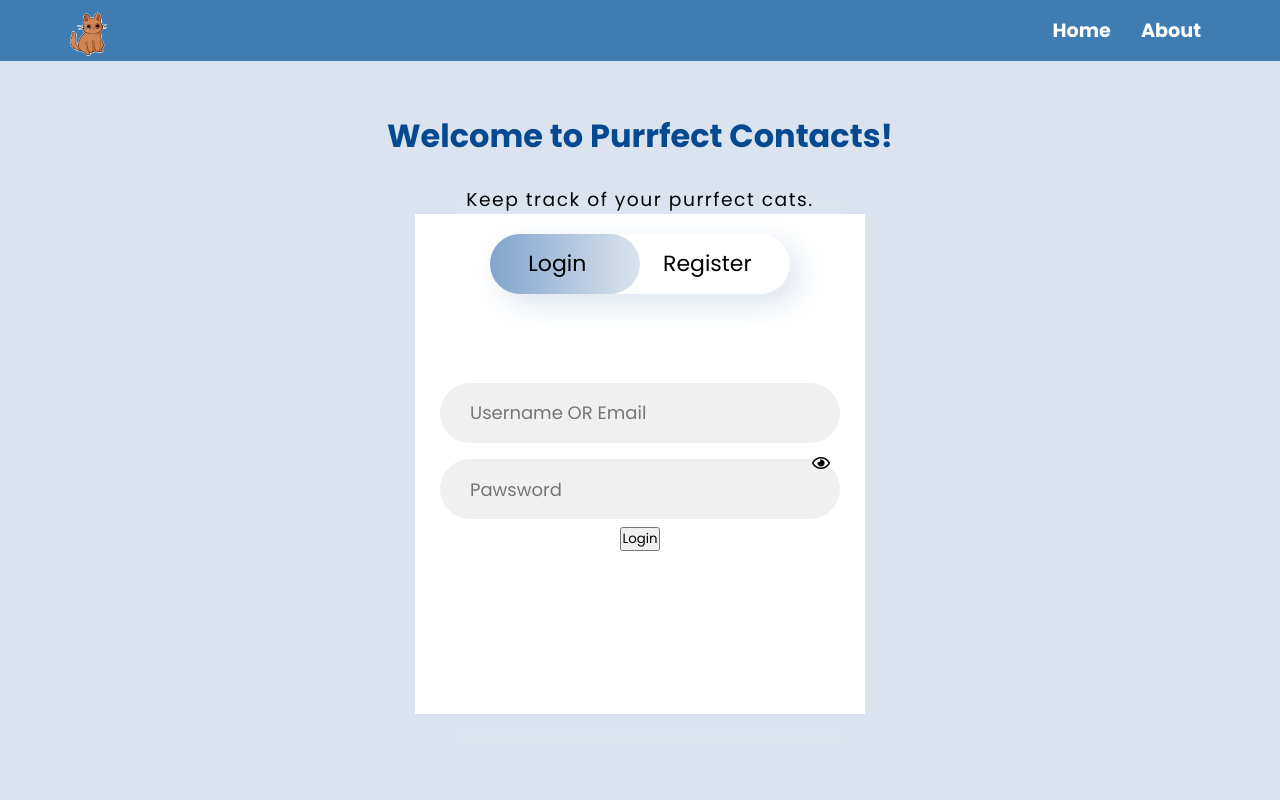
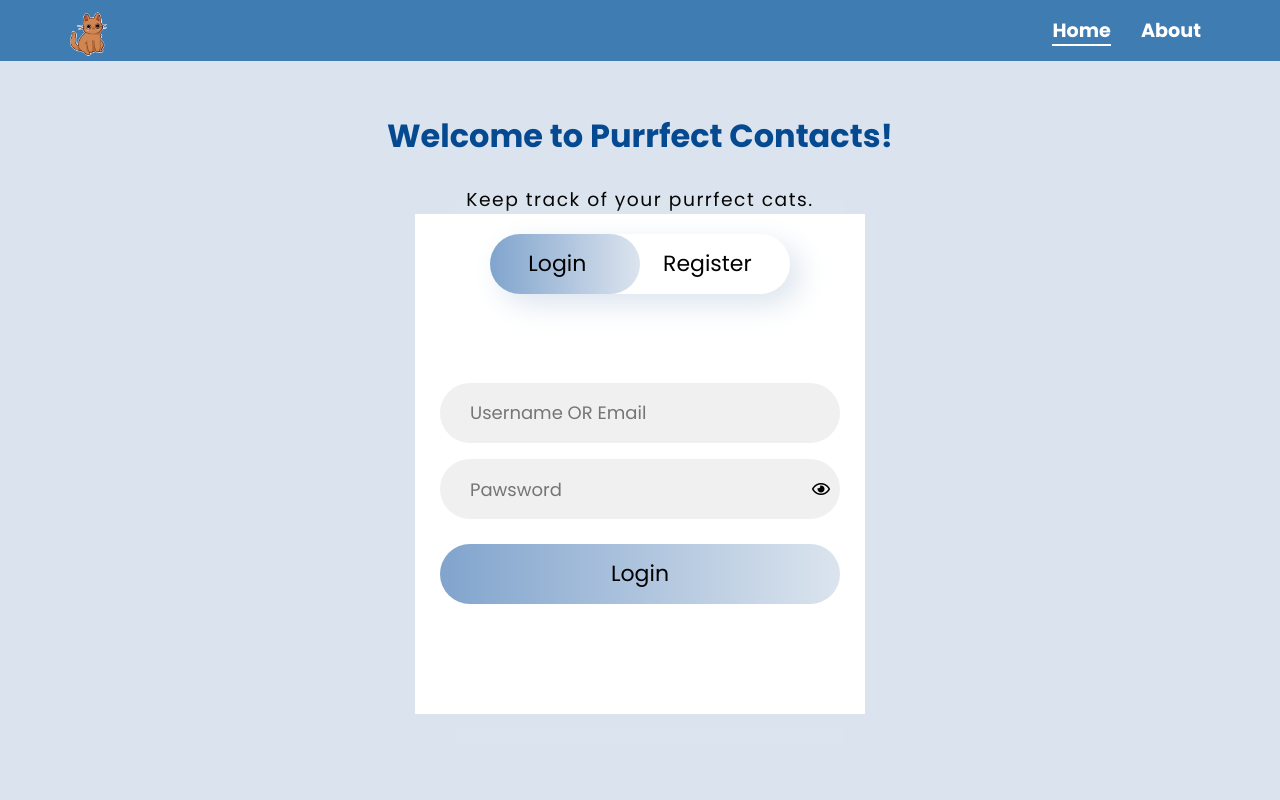
Before and after one commit to parkerblume/PurrfectContacts, a PHP site: page / in a window 1280 px wide. Run offline with PHP 8.4, Linux system fonts and the light colour scheme; some libraries are stand-ins or nearby versions.

Commit message:
next group

```diff
--- a/css/styles.css
+++ b/css/styles.css
@@ -1,20 +1,5 @@
 @import url(
 "https://fonts.googleapis.com/css2?family=Poppins:ital,wght@0,100;0,200;0,300;0,400;0,500;0,600;0,700;0,800;0,900;1,100;1,200;1,300;1,400;1,500;1,600;1,700;1,800;1,900&display=swap");
-
-.button {
-  border-radius: 3px;
-  background-color: #0069ff;
-  color: #ffffff;
-  display: flex;
-  flex-direction: column;
-  height: 48px;
-  justify-content: center;
-  text-decoration: none;
-  width: 148px;
-}
-
-/* Old styles above */
-
 * {
 	margin: 0;
 	padding: 0;
@@ -81,7 +66,7 @@
 	transition: all 0.5s ease-in-out;
 }
 
-.btn {
+.slidebtn {
 	height: 60px;
 	width: 300px;
 	margin: 20px auto;
@@ -91,6 +76,19 @@
 	justify-content: space-around;
 	align-items: center;
 }
+
+.button {
+	height: 60px;
+	width: 400px;
+	border-radius: 50px;
+	background-image: linear-gradient(to right,
+    var(--tertiary-color),
+    var(--accent-color));
+	font-size: 22px;
+	border: none;
+	cursor: pointer;
+	margin-top:4%
+  }
 
 .login,
 .register {
--- a/index.html
+++ b/index.html
@@ -25,19 +25,19 @@
           <!-- upper button section to select
             the login or signup form -->
           <div class="slider" id="slider"></div>
-          <div class="btn">
-            <button class="login" id="loginSelect">Login</button>
-            <button class="register" id="registerSelect">Register</button>
+          <div class="slidebtn">
+            <button class="login" id="loginSelect" onclick="showLogin()">Login</button>
+            <button class="register" id="registerSelect" onclick="showSignup()">Register</button>
           </div>
 
           <!-- Form section that contains the
           login and the signup form -->
-          <div class="form-section">
+          <div id="form-fields" class="form-section">
             <form id="loginForm" class="login-box">
               <input type="text" class="ele" id="loginName" placeholder="Username OR Email" name="username" required="">
               <input type="password" class="ele" id="loginPassword" placeholder="Pawsword" name="password" required="" pattern="(?=.*\d)(?=.*[A-Za-z])(?=.*[!@#$%^&amp;*]).{8,32}" >
               <i class="toggle-password-login far fa-eye" onclick="togglePasswordVisibility('login')"></i>
-              <button type="button" id="loginButton" onclick="doLogin();"> Login</button>
+              <button type="button" class="button" id="loginButton" onclick="doLogin();"> Login</button>
               <span id="loginResult"></span>
             </form>
 
@@ -53,7 +53,7 @@
                     pattern="(?=.*\d)(?=.*[A-Za-z])(?=.*[!@#$%^&*]).{8,32}" required
                     title="Must be between 8-32 characters and must contain at least one number and one special character" />
               <i class="toggle-password-register far fa-eye" onclick="togglePasswordVisibility('register')"></i>
-              <button type="button" id="signupButton" onclick="doRegister();"> Register! </button>
+              <button type="button" class="button" id="signupButton" onclick="doRegister();"> Register! </button>
               <span id="signupResult"></span>
             </form>
           </div>
--- a/js/code.js
+++ b/js/code.js
@@ -198,7 +198,7 @@
               const href = link.getAttribute('href');
               if (href === "" || href === "/index.html")
               {
-                if (currentPage === "" || currentPage === "/index.html") link.classList.add('active');
+                if (currentPage === "/" || currentPage === "/index.html") link.classList.add('active');
               }
               else if (currentPage.endsWith(href)) {
                   link.classList.add('active');
@@ -239,24 +239,25 @@
 {
   const loginFields = document.getElementById("loginForm");
   const signUpFields = document.getElementById("signupForm");
-  const container = document.getElementById("fieldContainer");
+  const container = document.getElementById("field-container");
+  document.querySelector(".slider").classList.add("moveslider");
 
-  loginFields.style.left = "-400px";
+  loginFields.style.left = "-500px";
   signUpFields.style.left = "0px";
-  container.style.height="425px";
-  //document.getElementById("kitty").style.left="0px";
+  container.style.height="570px";
+
 }
 
 function showLogin()
 {
   const loginFields = document.getElementById("loginForm");
   const signUpFields = document.getElementById("signupForm");
-  const container = document.getElementById("fieldContainer");
+  const container = document.getElementById("field-container");
+  document.querySelector(".slider").classList.remove("moveslider");
 
   loginFields.style.left = "0px";
-  signUpFields.style.left = "400px";
-  container.style.height="350px";
-  //document.getElementById("kitty").style.left="-75px";
+  signUpFields.style.left = "500px";
+  container.style.height="500px";
 }
 
 function saveCookie()
@@ -729,48 +730,3 @@
     return true;
 
 }
-
-//function searchColor()
-//{
-//	let srch = document.getElementById("searchText").value;
-//	document.getElementById("colorSearchResult").innerHTML = "";
-
-//	let colorList = "";
-
-//	let tmp = {search:srch,userId:userId};
-//	let jsonPayload = JSON.stringify( tmp );
-
-//	let url = urlBase + '/SearchColors.' + extension;
-
-//	let xhr = new XMLHttpRequest();
-//	xhr.open("POST", url, true);
-//	xhr.setRequestHeader("Content-type", "application/json; charset=UTF-8");
-//	try
-//	{
-//		xhr.onreadystatechange = function()
-//		{
-//			if (this.readyState == 4 && this.status == 200)
-//			{
-//				document.getElementById("colorSearchResult").innerHTML = "Color(s) has been retrieved";
-//				let jsonObject = JSON.parse( xhr.responseText );
-//
-//				for( let i=0; i<jsonObject.results.length; i++ )
-//				{
-//					colorList += jsonObject.results[i];
-//					if( i < jsonObject.results.length - 1 )
-//					{
-//						colorList += "<br />\r\n";
-//					}
-//				}
-//
-//				document.getElementsByTagName("p")[0].innerHTML = colorList;
-//			}
-//		};
-		//xhr.send(jsonPayload);
-//	}
-//	catch(err)
-//	{
-//		document.getElementById("colorSearchResult").innerHTML = err.message;
-//	}
-
-//}
```
